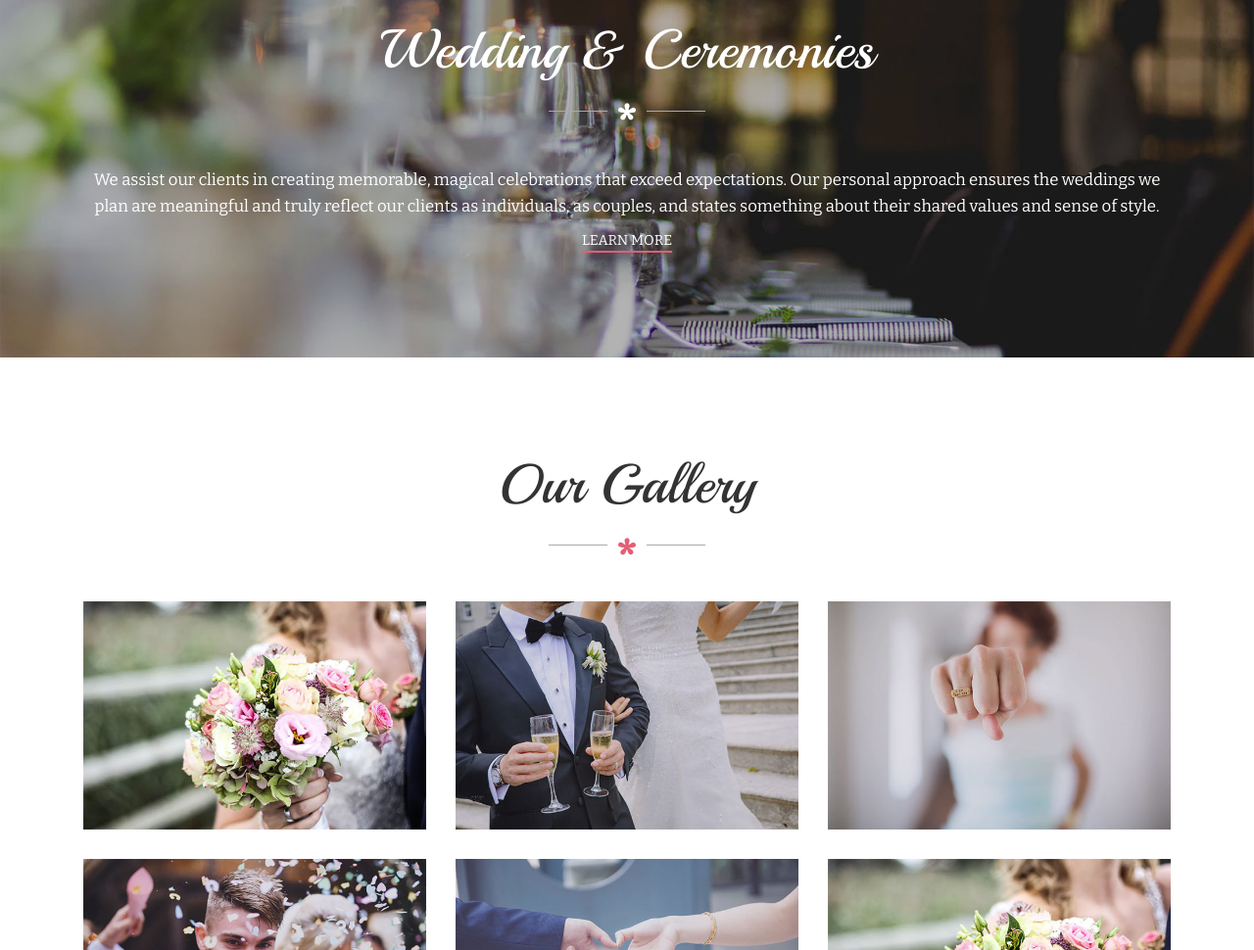
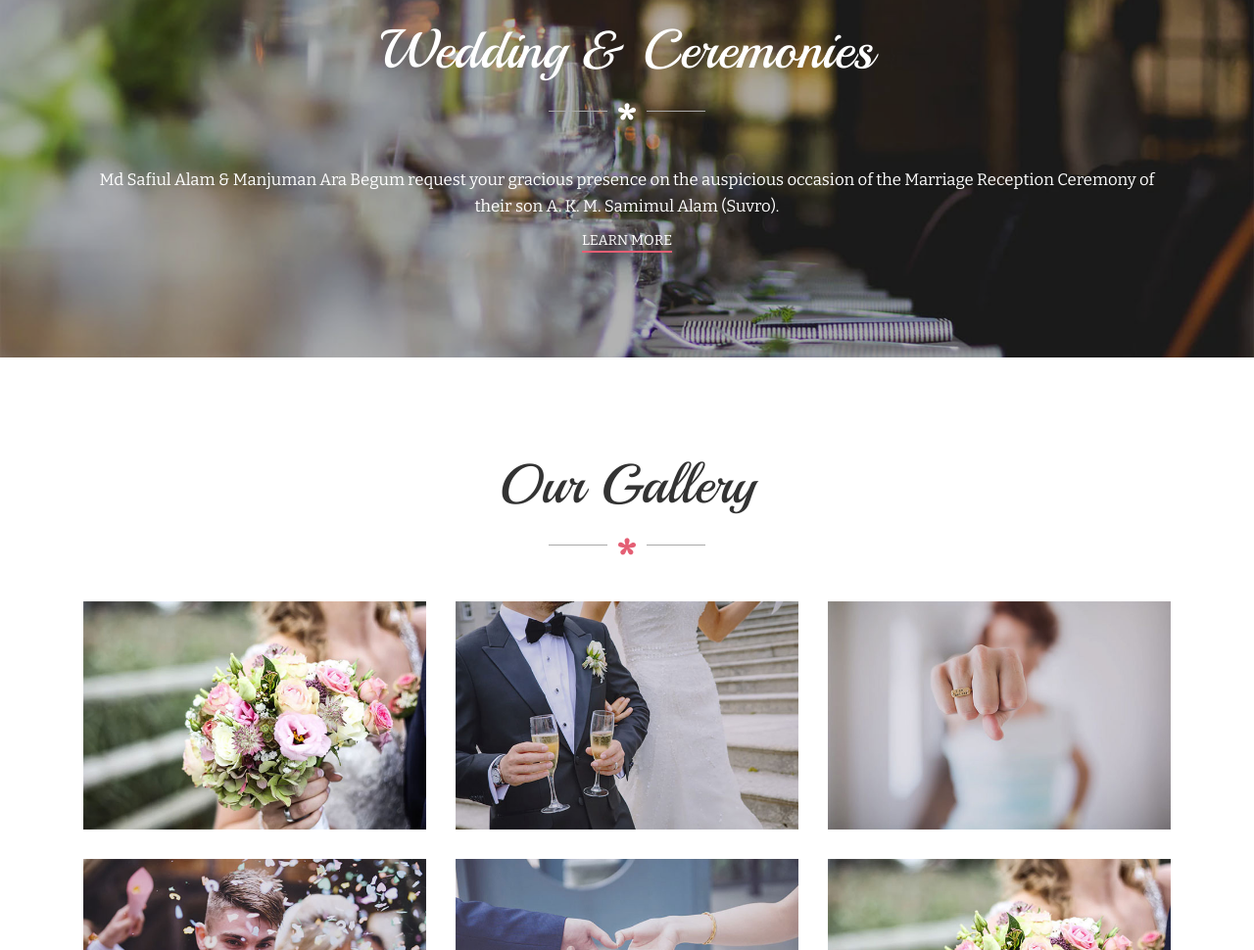
Before and after one commit to samimul-alam/wedding, a plain HTML site: page index.html in a window 1280 px wide. Shown: the part 2798-3768 px from the top of the page at 98% size. Drawn offline with nearby package versions, Linux system fonts and the light colour scheme.

Commit message:
Add files via upload

```diff
--- a/index.html
+++ b/index.html
@@ -174,10 +174,8 @@
 					</div>
 
 					<div class="ceremony margin-bottom">
-						<p class="desc">We assist our clients in creating memorable, magical
-						celebrations that exceed expectations. Our personal approach ensures the weddings we
-						plan are meaningful and truly reflect our clients as individuals, as couples, and states
-						something about their shared values and sense of style.</p>
+						<p class="desc">Md Safiul Alam & Manjuman Ara Begum request your gracious presence on the auspicious occasion of the Marriage Reception Ceremony of their son A. K. M. Samimul Alam (Suvro).
+						</p>
 
 						<a class="border-btn" href="#">LEARN MORE</a>
 					</div>
```
